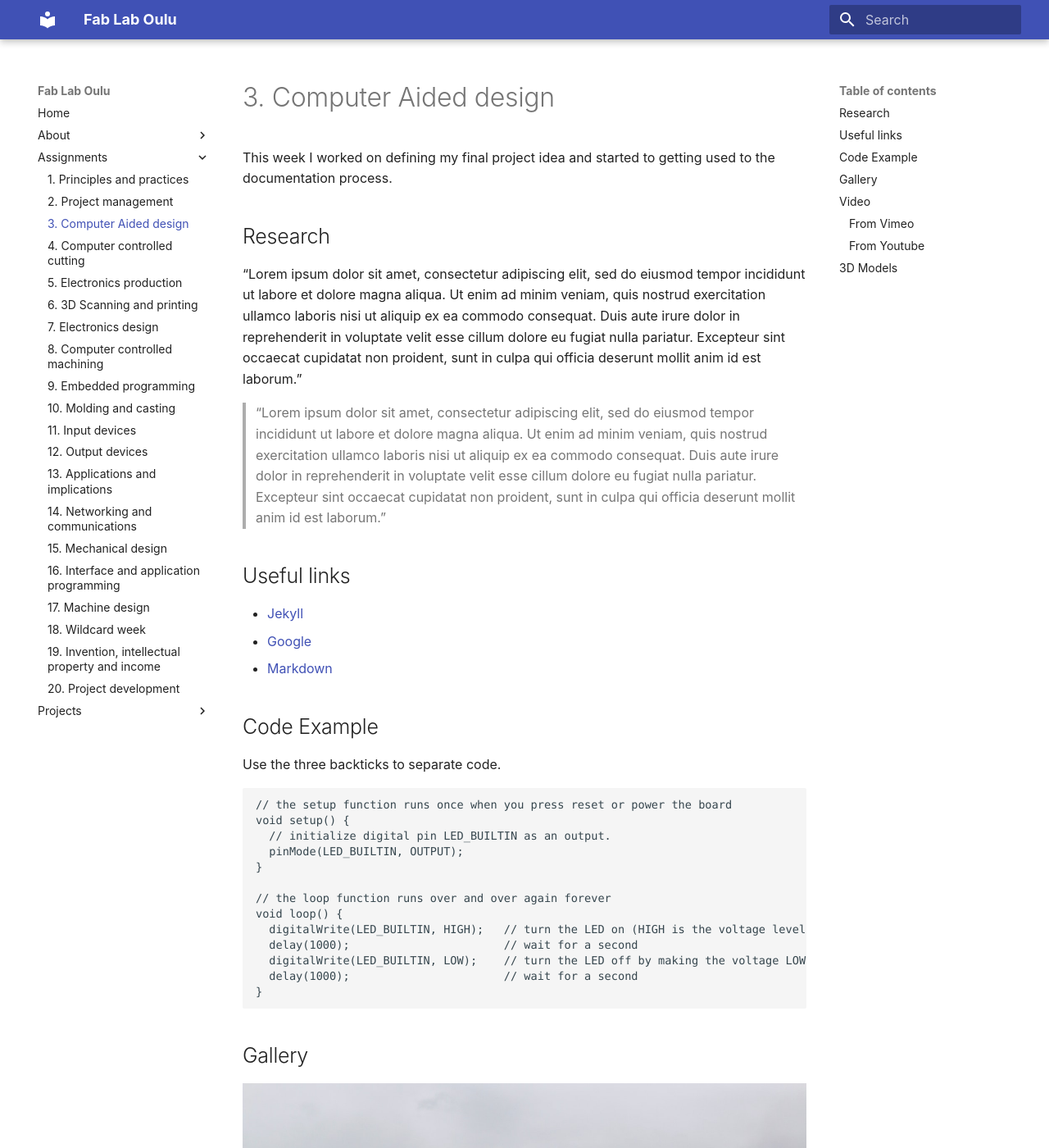
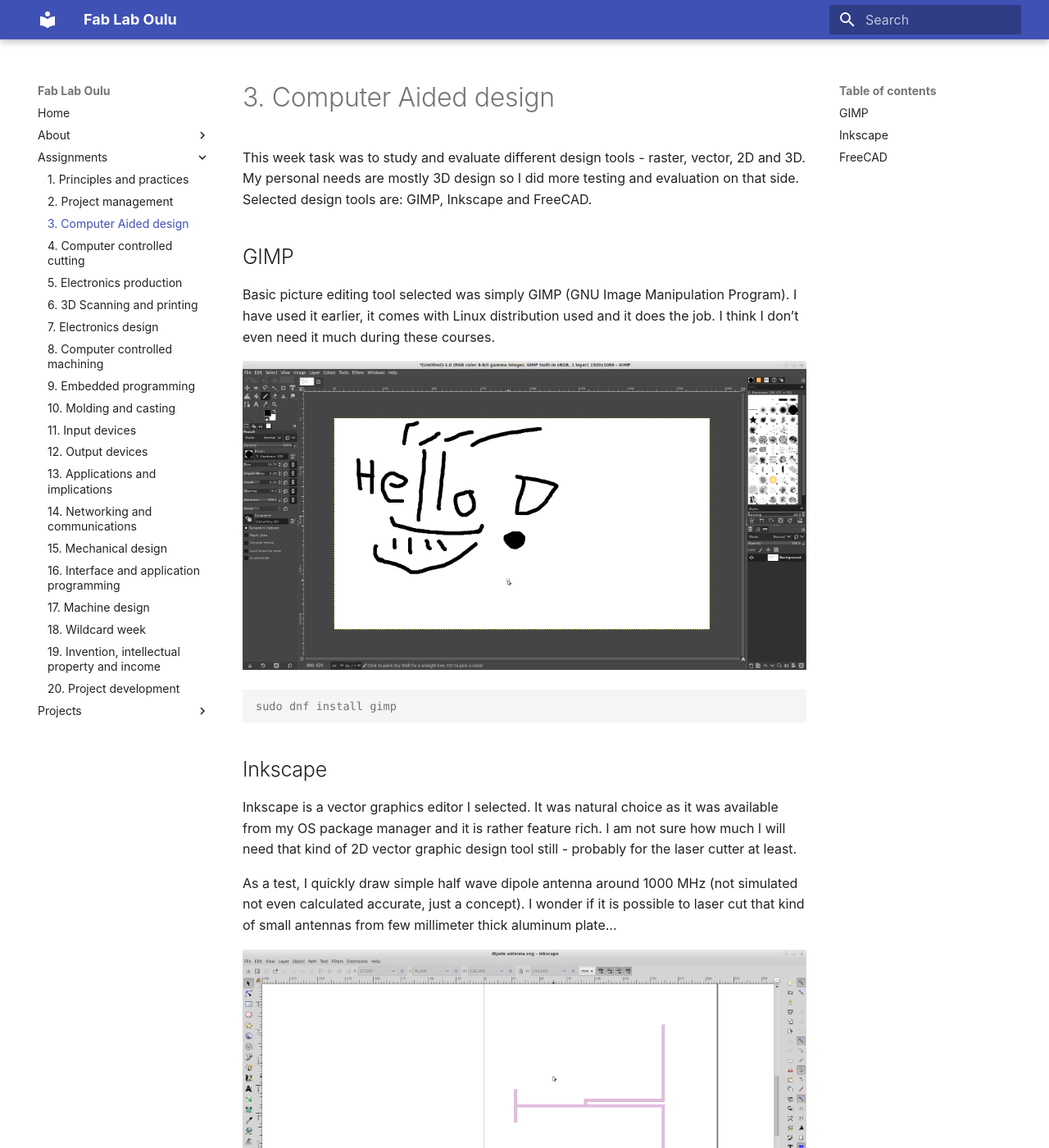
Before and after one commit to palosaari/fablab, an MkDocs documentation site: the page built from docs/assignments/week03.md, in a window 1280 px wide and 1400 px high. Shown: the whole window at 82% size. Built offline with MkDocs 1.6.1 and Material for MkDocs 9.7.7, drawn with Linux system fonts in a browser that asks for light colours; some of the changed text lies outside the part shown.

Commit message:
Add week 3
Signed-off-by: Antti Palosaari <crope@iki.fi>

````diff
--- a/docs/assignments/week03.md
+++ b/docs/assignments/week03.md
@@ -1,61 +1,46 @@
 # 3. Computer Aided design
 
-This week I worked on defining my final project idea and started to getting used to the documentation process.
+This week task was to study and evaluate different design tools - raster, vector, 2D and 3D. My personal needs are mostly 3D design so I did more testing and evaluation on that side. Selected design tools are: GIMP, Inkscape and FreeCAD.
 
-## Research
+## GIMP
 
-"Lorem ipsum dolor sit amet, consectetur adipiscing elit, sed do eiusmod tempor incididunt ut labore et dolore magna aliqua. Ut enim ad minim veniam, quis nostrud exercitation ullamco laboris nisi ut aliquip ex ea commodo consequat. Duis aute irure dolor in reprehenderit in voluptate velit esse cillum dolore eu fugiat nulla pariatur. Excepteur sint occaecat cupidatat non proident, sunt in culpa qui officia deserunt mollit anim id est laborum."
+Basic picture editing tool selected was simply GIMP (GNU Image Manipulation Program). I have used it earlier, it comes with Linux distribution used and it does the job. I think I don't even need it much during these courses.
 
-> "Lorem ipsum dolor sit amet, consectetur adipiscing elit, sed do eiusmod tempor incididunt ut labore et dolore magna aliqua. Ut enim ad minim veniam, quis nostrud exercitation ullamco laboris nisi ut aliquip ex ea commodo consequat. Duis aute irure dolor in reprehenderit in voluptate velit esse cillum dolore eu fugiat nulla pariatur. Excepteur sint occaecat cupidatat non proident, sunt in culpa qui officia deserunt mollit anim id est laborum."
+![](../images/week03/gimp.png)
 
-## Useful links
-
-- [Jekyll](http://jekyll.org)
-- [Google](http://google.com)
-- [Markdown](https://en.wikipedia.org/wiki/Markdown)
-
-## Code Example
-
-Use the three backticks to separate code.
-
-```
-// the setup function runs once when you press reset or power the board
-void setup() {
-  // initialize digital pin LED_BUILTIN as an output.
-  pinMode(LED_BUILTIN, OUTPUT);
-}
-
-// the loop function runs over and over again forever
-void loop() {
-  digitalWrite(LED_BUILTIN, HIGH);   // turn the LED on (HIGH is the voltage level)
-  delay(1000);                       // wait for a second
-  digitalWrite(LED_BUILTIN, LOW);    // turn the LED off by making the voltage LOW
-  delay(1000);                       // wait for a second
-}
+```console
+sudo dnf install gimp
 ```
 
-## Gallery
+## Inkscape
 
-![](../images/sample-photo.jpg)
+Inkscape is a vector graphics editor I selected. It was natural choice as it was available from my OS package manager and it is rather feature rich. I am not sure how much I will need that kind of 2D vector graphic design tool still - probably for the laser cutter at least.
 
-## Video
+As a test, I quickly draw simple half wave dipole antenna around 1000 MHz (not simulated not even calculated accurate, just a concept). I wonder if it is possible to laser cut that kind of small antennas from few millimeter thick aluminum plate...
 
-### From Vimeo
+![](../images/week03/inkscape.png)
 
-<iframe src="https://player.vimeo.com/video/10048961" width="640" height="480" frameborder="0" webkitallowfullscreen mozallowfullscreen allowfullscreen></iframe>
-<p><a href="https://vimeo.com/10048961">Sound Waves</a> from <a href="https://vimeo.com/radarboy">George Gally (Radarboy)</a> on <a href="https://vimeo.com">Vimeo</a>.</p>
+```console
+sudo dnf install inkscape
+```
 
-### From Youtube
+[dipole antenna.svg](../images/week03/dipole antenna.svg)
 
-<iframe width="560" height="315" src="https://www.youtube.com/embed/jjNgJFemlC4" frameborder="0" allow="autoplay; encrypted-media" allowfullscreen></iframe>
 
-## 3D Models
+## FreeCAD
 
-<div class="sketchfab-embed-wrapper"><iframe width="640" height="480" src="https://sketchfab.com/models/658c8f8a2f3042c3ad7bdedd83f1c915/embed" frameborder="0" allow="autoplay; fullscreen; vr" mozallowfullscreen="true" webkitallowfullscreen="true"></iframe>
+3D design tool is one I likely need most. Here I evaluated Fusion 360 and FreeCAD. I had too much problems with Fusion 360. Firstly, Fusion 360 does not have Linux version and secondly that mess about user account. I tried it with Wine (Windows API implementation for Linux) but not very great results. It worked somehow, but feeling was a bit buggy. Also registration for Autodesk in order to get license was a bit tricky and you have to send some proofs (like picture of student id) in order to get education license. And for some reason it still started 30 days trial version of Fusion 360 even "You’re eligible for free one-year educational access to Autodesk products through the Autodesk Education Community.".
 
-<p style="font-size: 13px; font-weight: normal; margin: 5px; color: #4A4A4A;">
-    <a href="https://sketchfab.com/models/658c8f8a2f3042c3ad7bdedd83f1c915?utm_medium=embed&utm_source=website&utm_campaign=share-popup" target="_blank" style="font-weight: bold; color: #1CAAD9;">Dita&#39;s Gown</a>
-    by <a href="https://sketchfab.com/francisbitontistudio?utm_medium=embed&utm_source=website&utm_campaign=share-popup" target="_blank" style="font-weight: bold; color: #1CAAD9;">Francis Bitonti Studio</a>
-    on <a href="https://sketchfab.com?utm_medium=embed&utm_source=website&utm_campaign=share-popup" target="_blank" style="font-weight: bold; color: #1CAAD9;">Sketchfab</a>
-</p>
-</div>
+So I eventually switched to FreeCAD. My only earlier experience of 3D modeling I had was some experience modelling antennas using CST Studio. FreeCAD feels totally different which means learning curve will be rather heavy. After looking some tutorials from YouTube I was finally able to made simple design. It wasn't any part for my final project, but something useful still - it is cover plate for light switch. I need that as I have replaced manual light switches with smart ones that are controlled via home automation.
+
+3D design made was build from 4 different blocks. All blocks were first drawn as 2D sketch and then converted to 3D model. First block was "Pad" which covers outlines of whole part. Then rest of three blocks were "Pocket" which are then removed from the Pad by boolean style operation.
+
+![](../images/week03/freecad.png)
+
+```console
+sudo dnf install freecad
+```
+
+[ABB Cover frame Jussi Impressivo.FCStd](../images/week03/ABB Cover frame Jussi Impressivo.FCStd)
+
+[ABB Cover frame Jussi Impressivo.stl](../images/week03/ABB Cover frame Jussi Impressivo.stl)
````
Also changed, not shown: docs/images/week03/dipole antenna.png (added), docs/images/week03/dipole antenna.svg (added), docs/images/week03/freecad.png (added), docs/images/week03/gimp.png (added), docs/images/week03/inkscape.png (added), 2 other files.
